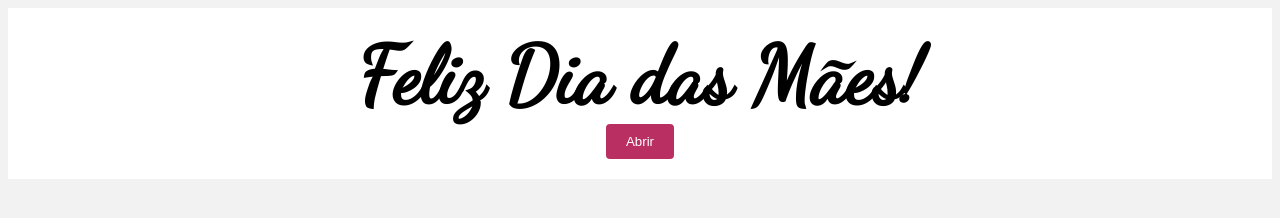
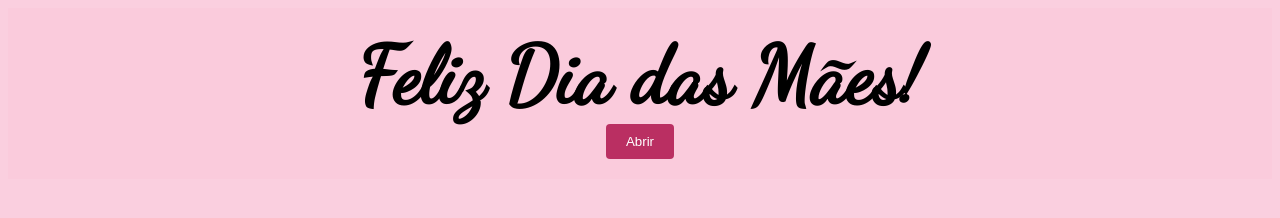
Before and after one commit to KyzenTi/Mothers_day, a plain HTML site: page index.html in a window 1280 px wide. Drawn offline with Linux system fonts and the light colour scheme.

Commit message:
Update style.css
Change colors

```diff
--- a/style.css
+++ b/style.css
@@ -1,7 +1,7 @@
 body {
     font-family: 'Dancing Script', cursive;
     font-size: 40px;
-    background-color: #f2f2f2;
+    background-color: #facbdce7;
     color: #000000;
   }
 
@@ -10,7 +10,7 @@ header {
     justify-content: center;
     align-items: center;
     flex-direction: column;
-    background-color: #fff;
+    background-color: #facbdc;
     padding: 20px;
   }
 
@@ -22,7 +22,7 @@ h1 {
 main {
     max-width: 80%;
     margin: 20px auto;
-    background-color: #eceaea;
+    background-color: #ffe8f1;
     padding: 20px;
     border-radius: 5px;
     box-shadow: 0 0 10px rgba(0,0,0,0.5);
```
